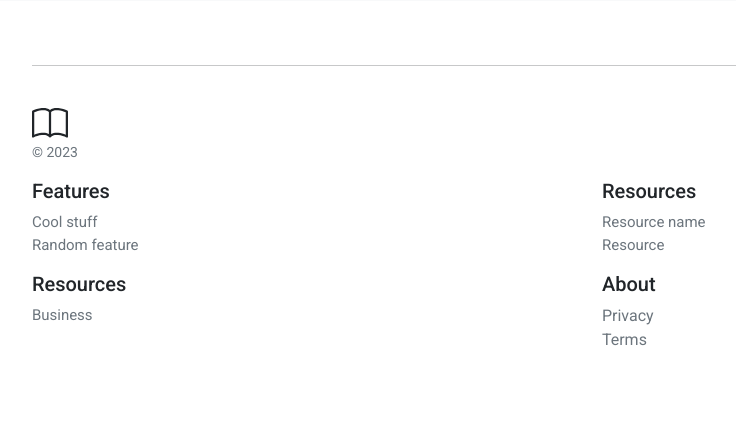
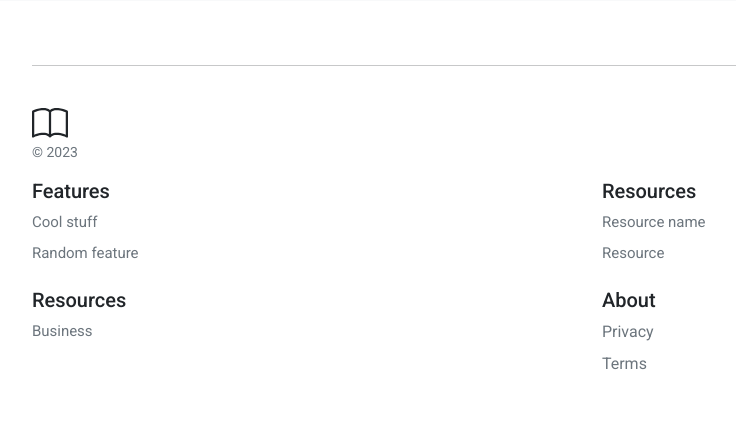
Before and after one commit to mamuzaan/Portfolio_MS5, a Django app: page / in a window 1280 px wide. Shown: the part 628-1076 px from the top of the page, without its empty margins (50-786 px from the left). Before the commit the page ends 974 px from the top, so only its background shows below. Run offline with Django 3.2, Linux system fonts and the light colour scheme; data that the repository does not hold is empty; parts of the project's set-up code (start-up, migrations or seed data) failed here and were passed over.

Commit message:
Added footer css style

```diff
--- a/static/css/base.css
+++ b/static/css/base.css
@@ -48,6 +48,10 @@ html, body, p, div{
     background-color: #fff;
 }
 
+/* Footer */
+.footer > div > div > ul > li{
+    padding-bottom:8px;
+
 /* Bootstrap */
 .dropdown-toggle::after {
     display: none;
```
